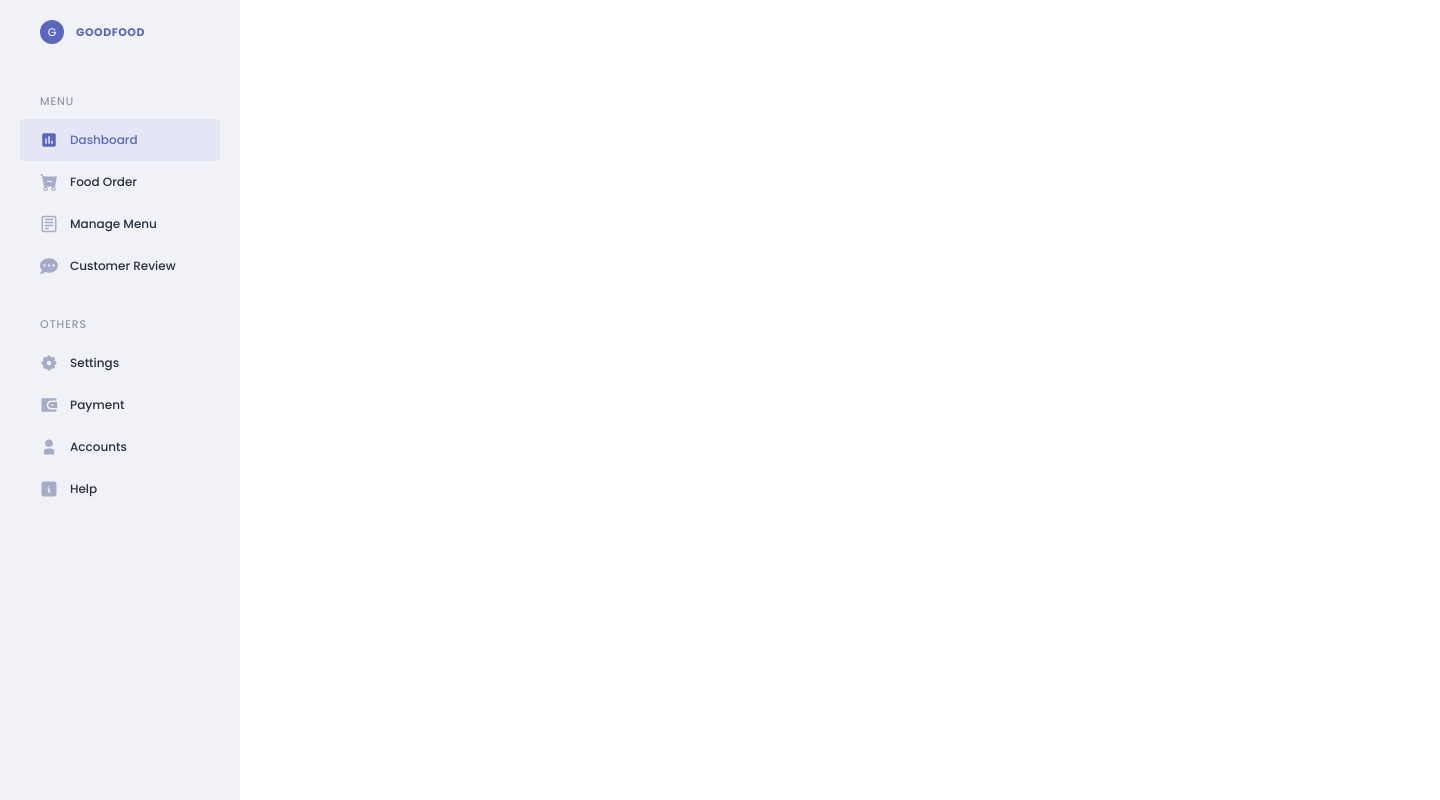
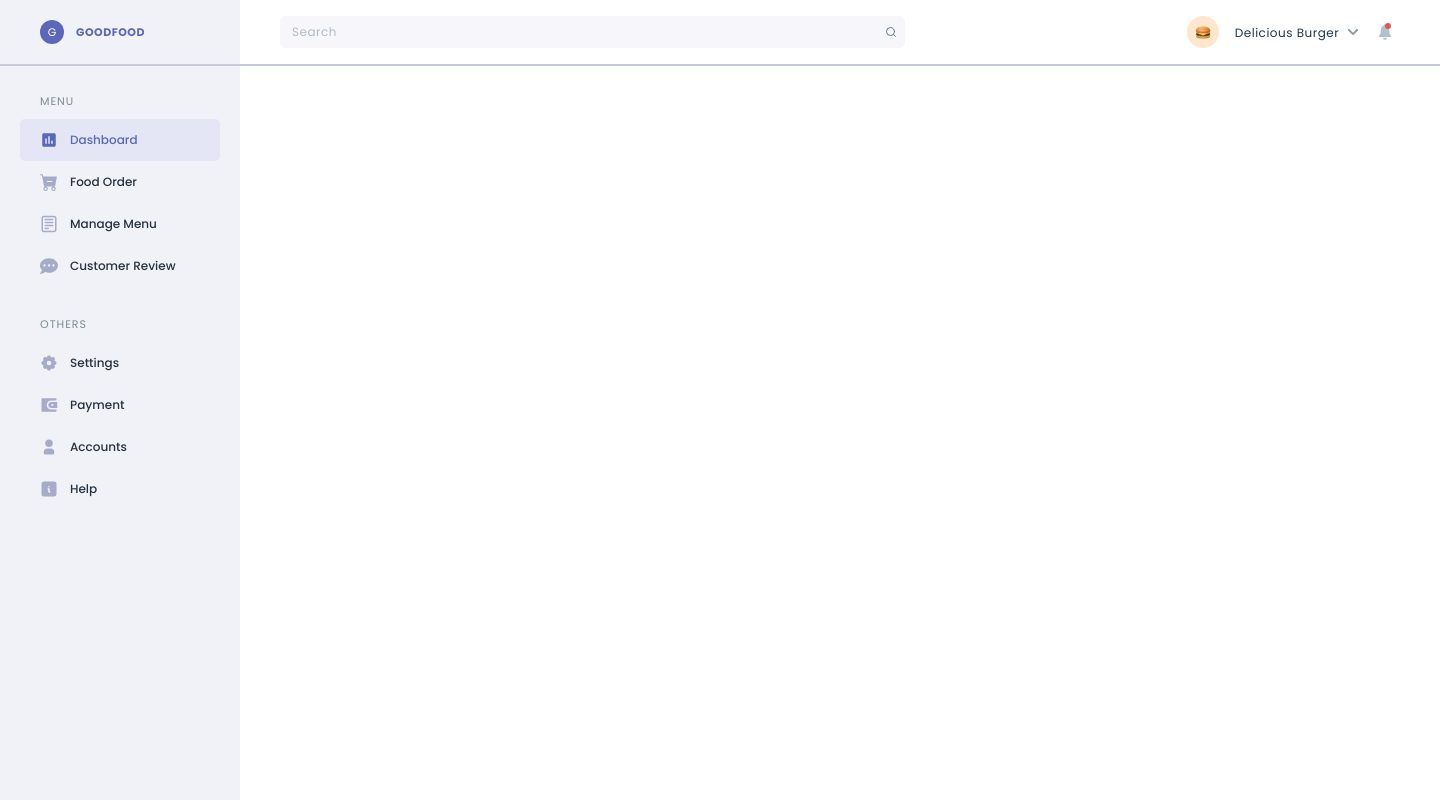
Before and after one commit to estheroluwabuyi/dashboard-assignment, a React (Vite) app: page / in a window 1280 px wide. Shown: the top 800 px of the page, 1440 px wide, since content can reach past the window. Built offline with nearby package versions, Linux system fonts and the light colour scheme.

Commit message:
style main top bar

```diff
--- a/src/App.jsx
+++ b/src/App.jsx
@@ -1,9 +1,9 @@
-import Sidebar from "./components/Sidebar";
+import HomePage from "./pages/HomePage";
 
 function App() {
   return (
     <div>
-      <Sidebar />
+      <HomePage />
     </div>
   );
 }
--- /dev/null
+++ b/src/components/Main.jsx
@@ -0,0 +1,11 @@
+import TopBarMain from "./TopBarMain";
+
+function Main() {
+  return (
+    <div className="flex-1 ">
+      <TopBarMain />
+    </div>
+  );
+}
+
+export default Main;
--- /dev/null
+++ b/src/components/TopBarMain.jsx
@@ -0,0 +1,40 @@
+import React from "react";
+import { FaChevronDown } from "react-icons/fa";
+import { FiSearch } from "react-icons/fi";
+import { IoIosNotifications } from "react-icons/io";
+
+function TopBarMain() {
+  return (
+    <div className="flex px-10 justify-between">
+      <div className=" my-4 h-8 w-156.25 relative">
+        <FiSearch className="absolute text-[12px] top-1/2 right-2 transform -translate-y-1/2 text-[#627B87]" />
+        <input
+          type="text"
+          placeholder="Search"
+          className="bg-[#F6F6FB] rounded-[5px] h-full w-full placeholder:text-[#1F384C]/30 leading-3.25 tracking-wide p-3"
+        />
+      </div>
+
+      <div className="w-[218px] flex justify-center items-center gap-4">
+        <div className="w-8 h-8 bg-[#FFE6CC] rounded-full flex items-center justify-center">
+          <img src="/img/Emoticon.png" alt="burger" className=" w-4 h-3.25 " />
+        </div>
+
+        <div className="flex items-center gap-2 cursor-pointer w-fit">
+          <p className="text-[#1F384C] leading-[13px] tracking-wide">
+            Delicious Burger
+          </p>
+
+          <FaChevronDown className="text-[#1F384C]/50 text-[12px]" />
+        </div>
+
+        <button className="relative ">
+          <IoIosNotifications className="text-[20px] text-[#B0C3CC]" />
+          <div className="absolute top-0 right-0 w-1.5 mr-1 mt-px h-1.5 bg-[#EC5252] rounded-full"></div>
+        </button>
+      </div>
+    </div>
+  );
+}
+
+export default TopBarMain;
--- a/src/pages/Dashboard.jsx
+++ /dev/null
@@ -1,5 +0,0 @@
-function Dashboard() {
-  return <div>Dashboard</div>;
-}
-
-export default Dashboard;
--- /dev/null
+++ b/src/pages/HomePage.jsx
@@ -0,0 +1,15 @@
+import Sidebar from "../components/Sidebar";
+import Main from "../components/Main";
+
+function HomePage() {
+  return (
+    <div className="flex relative min-w-360 min-h-240">
+      <Sidebar />
+      <Main />
+
+      <div className="w-full absolute  border-[0.5px] border-[#C8CBD9] z-100 top-16"></div>
+    </div>
+  );
+}
+
+export default HomePage;
```
Also changed, not shown: public/img/Emoticon.png (added), src/components/TopBar.jsx (deleted).
